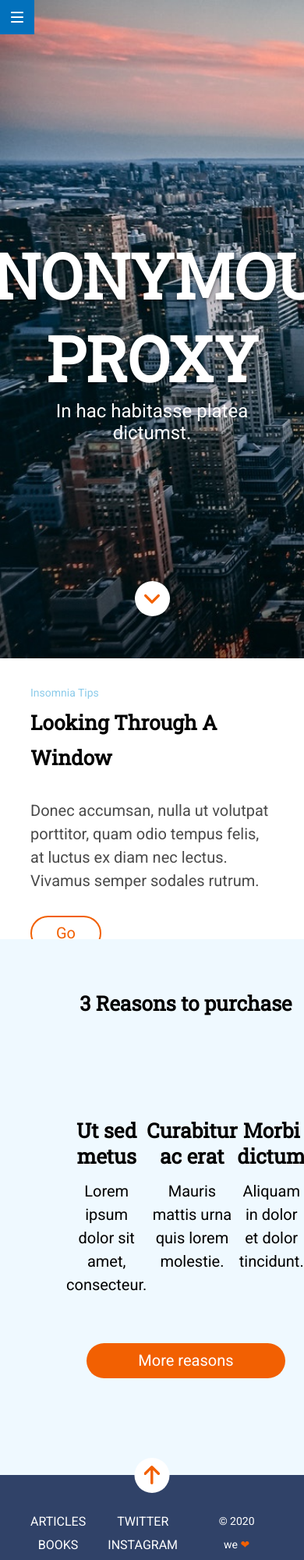
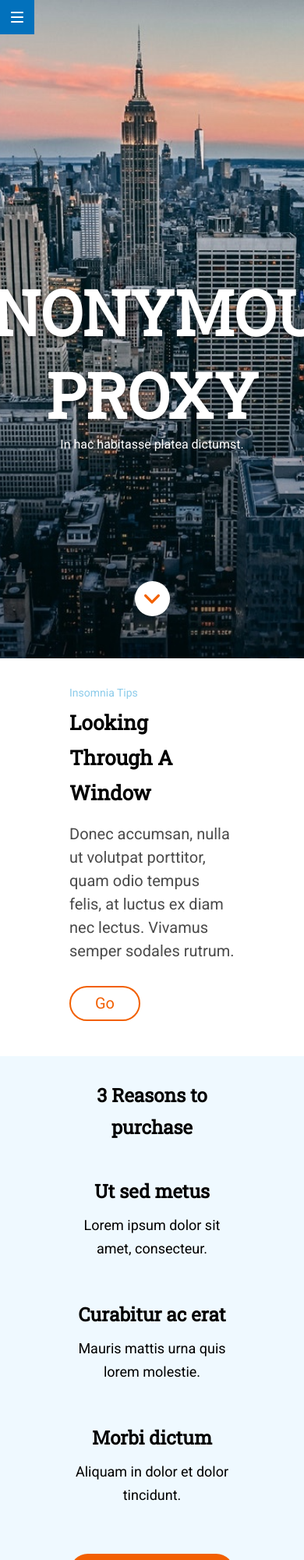
Before and after one commit to griselmatosm/modulo-1-evaluacion-final-griselmatosm, a website: page docs/index.html in a window 390 px wide. Shown: the top 2000 px of the page at 78% size. Drawn offline with nearby package versions, Linux system fonts and the light colour scheme; files that its build step writes are made by us from their sources.

Commit message:
Fixed media quueries

```diff
--- a/_src/assets/scss/components/_footer.scss
+++ b/_src/assets/scss/components/_footer.scss
@@ -15,6 +15,10 @@
       top: -22.5px;
       left: 50%;
       transform: translateX(-50%);
+      animation-name: button-animate;
+      animation-duration: 2s;
+      animation-iteration-count: infinite;
+
     }
   }
   .end-container {
@@ -40,4 +44,12 @@
         color: $colorPrimary;
       }
     }
+    @keyframes button-animate {
+      from {
+         top: 10px;
+      }
+      to {
+        bottom: 5px;
+      }
+    }
   }
--- a/_src/assets/scss/components/_header.scss
+++ b/_src/assets/scss/components/_header.scss
@@ -3,6 +3,9 @@
   background-image: url(../images/cover.jpg);
   background-repeat: no-repeat;
   background-size: cover;
+  background-position: center center;
+  display: flex;
+  flex-direction: column;
   .menu {
     position: fixed;
     top: 0;
@@ -16,7 +19,6 @@
     align-items: center;
   }
   .hero {
-    margin: auto;
     display: flex;
     flex-direction: column;
     align-items: center;
--- a/_src/assets/scss/components/_section-1.scss
+++ b/_src/assets/scss/components/_section-1.scss
@@ -2,7 +2,6 @@
 
 .section-1 {
   margin: auto;
-  height: 360px;
   padding-left: 275px;
   padding-right: 275px;
   .p1-section-1{
--- a/_src/assets/scss/components/_section-2.scss
+++ b/_src/assets/scss/components/_section-2.scss
@@ -36,6 +36,7 @@
     }
     .reason{
       grid-column: span 1;
+      max-width: 352px;
     }
     .button-reasons {
       margin: auto;
@@ -53,12 +54,12 @@
       transition: ease .5s;
       grid-column: span 3;
       &:hover{
-        background-color: $colorPrimary;
-        border: $colorTertiary 2px solid;
+        background-color: $backgroundFooter;
+        // border: $colorTertiary 2px solid;
       }
       .link-reasons{
         color:$colorPrimary;
-        padding: 16px 64px;
+        padding: 10px 65px;
         &:hover{
           color: $colorTertiary;
         }
--- a/_src/assets/scss/core/_media-queries.scss
+++ b/_src/assets/scss/core/_media-queries.scss
@@ -1,5 +1,5 @@
 //MEDIA QUERIES
-@media all and (max-width: 320px) {
+@media all and (max-width: 768px) {
   .header {
     .hero {
       padding-top: 284px;
@@ -20,7 +20,6 @@
     }
   }
   .section-1 {
-    height: 376px;
     width: 290px;
     padding-right: 15px;
     padding-left: 15px;
@@ -47,9 +46,6 @@
     }
   }
   .section-2 {
-    height: 624px;
-    padding-left: 15px;
-    padding-right: 15px;
     .title-reason, .p-reason{
       font-size: 18px;
       line-height: 1.67;
@@ -65,11 +61,10 @@
   }
   .button-reasons {
     width: 184px;
-    height: 45px;
     margin-top: 45px;
-    .link-reasons {
-      padding: 10px 30px;
-    }
+    // .link-reasons {
+    //   padding: 10px 42px;
+    // }
   }
   .footer {
     height: 465px;
@@ -85,11 +80,12 @@
   }
 }
 
-@media all and (max-width: 768px) {
+@media all and (max-width: 1200px) {
   .header {
     .hero {
       padding-right: 39px;
       padding-left: 39px;
+      margin-top: 63px;
       .title-hero {
         font-size: 80px;
         line-height: 1.33;
@@ -100,8 +96,6 @@
     }
   }
   .section-1 {
-    // max-width: 690px;
-    height: 330px;
     padding-left: 39px;
     padding-right: 39px;
     .p1-section-1 {
@@ -125,14 +119,20 @@
     padding-left: 85px;
     padding-right: 85px;
     .title-reason {
-      font-size: 26px;
+      font-size: 24px;
       line-height: 1.25;
     }
     .title-section-2 {
-      font-size: 26px;
+      font-size: 24px;
       line-height: 1.73;
       padding-top: 30x;
       margin-bottom: 45px;
+    }
+    .button-reasons {
+      width: 210px;
+      .link-reasons{
+        padding: 10px 42px;
+      }
     }
   }
   .footer {
```
